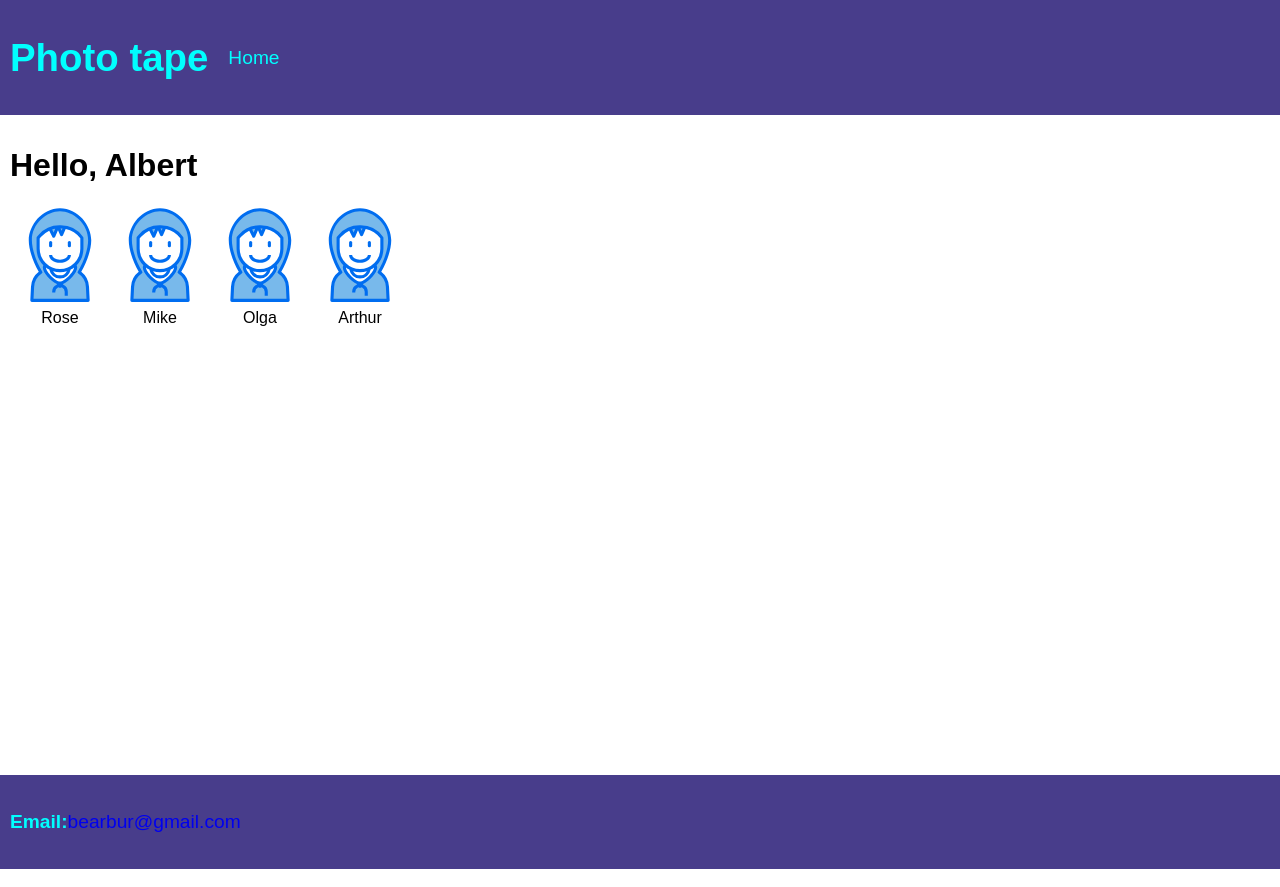
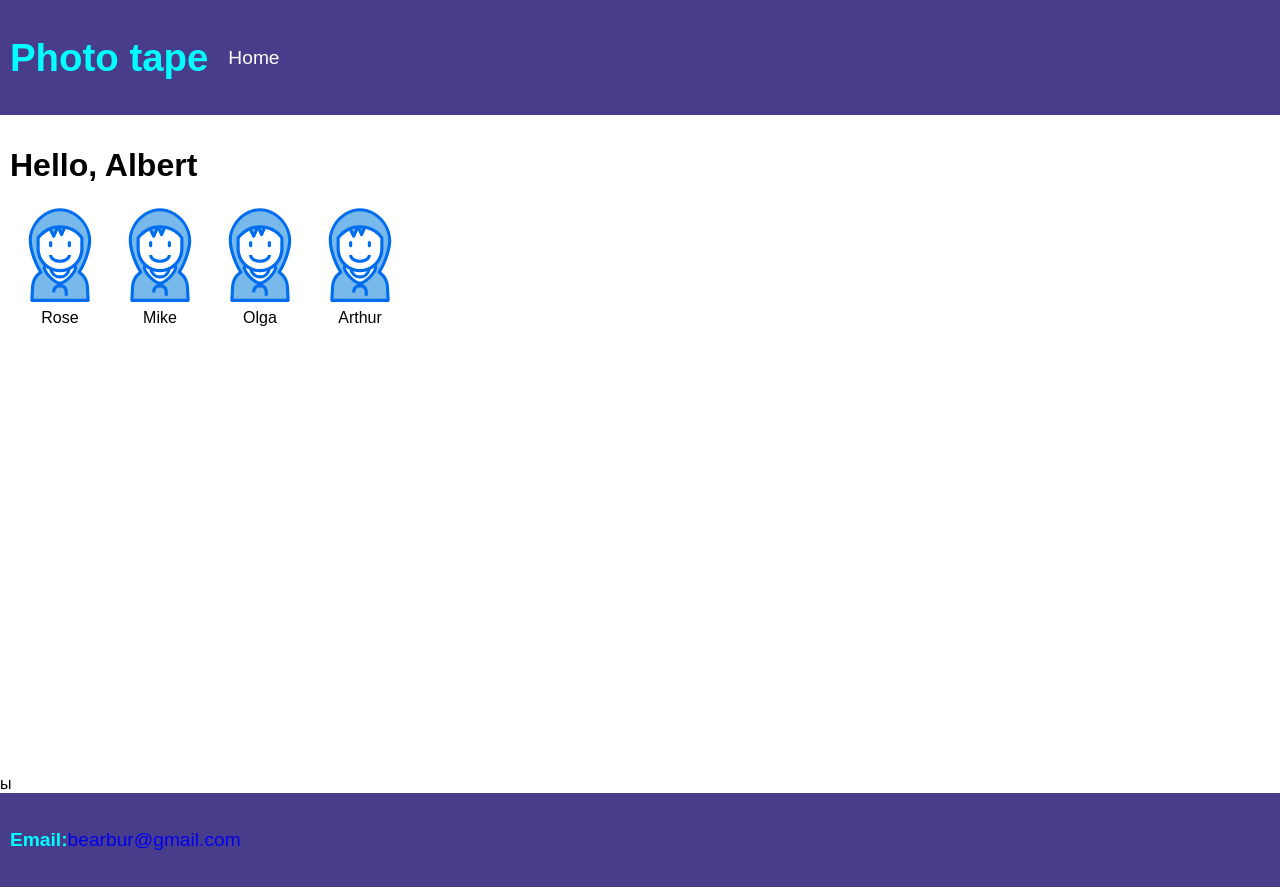
Before and after one commit to bearbur/photo-tape, a React app: page / in a window 1280 px wide. Built offline with nearby package versions, Linux system fonts and the light colour scheme.

Commit message:
add react router

```diff
--- a/src/components/header/index.tsx
+++ b/src/components/header/index.tsx
@@ -1,5 +1,5 @@
 import * as React from 'react';
-
+import { Link } from 'react-router-dom';
 type HeaderProps = { title: string; navLinks: { url: string; name: string }[] };
 
 const Header: React.FunctionComponent<HeaderProps> = ({ title, navLinks }: HeaderProps) => {
@@ -8,7 +8,9 @@ const Header: React.FunctionComponent<HeaderProps> = ({ title, navLinks }: Heade
             <h1>{title}</h1>
             <nav>
                 {navLinks.map((navLink, navLinkKey) => (
-                    <div key={`navLinkKey_${navLinkKey}`}>{navLink['name']}</div>
+                    <div key={`navLinkKey_${navLinkKey}`} >
+                        <Link to={navLink.url} style={{color:'#fff'}}> {navLink.name} </Link>
+                    </div>
                 ))}
             </nav>
         </header>
--- a/src/containers/app.tsx
+++ /dev/null
@@ -1,31 +0,0 @@
-import * as React from 'react';
-import Main from './main';
-
-const photosMock = [
-    {
-        name: 'Rose',
-        src: null,
-    },
-    {
-        name: 'Mike',
-        src: null,
-    },
-
-    {
-        name: 'Olga',
-        src: null,
-    },
-
-    {
-        name: 'Arthur',
-        src: null,
-    },
-];
-
-type AppProps = { userName: string };
-
-const App: React.FunctionComponent<AppProps> = ({ userName }: AppProps) => {
-    return <Main userName={userName} photos={photosMock} />;
-};
-
-export default App;
--- a/src/containers/main.tsx
+++ /dev/null
@@ -1,45 +0,0 @@
-import * as React from 'react';
-import Header from '../components/header';
-import Footer from '../components/footer';
-
-const titleMock = 'Photo tape';
-const navLinksMock = [
-    {
-        name: 'Home',
-        url: '/',
-    },
-];
-
-const contactsMock = { email: 'bearbur@gmail.com' };
-
-type MainProps = { photos: Array<{ src: string; name: string }>; userName: string };
-
-const Main: React.FunctionComponent<MainProps> = ({ photos, userName }: MainProps) => (
-    <div style={{ display: 'flex', flexDirection: 'column' }}>
-        <Header title={titleMock} navLinks={navLinksMock} />
-        <main>
-            <div>
-                <h1>{`Hello, ${userName}`}</h1>
-            </div>
-            <div style={{ display: 'flex', flexDirection: 'row', justifyContent: 'flex-start' }}>
-                {photos.map((photo, photoKey) => (
-                    <div key={`photoKey_${photoKey}`}>
-                        <div>
-                            <img
-                                src={photo['src'] ? photo['src'] : './static/user.svg'}
-                                alt={'No data'}
-                                style={{ height: '100px' }}
-                            />
-                        </div>
-                        <div style={{ width: '100%', textAlign: 'center' }}>
-                            <span>{photo['name']}</span>
-                        </div>
-                    </div>
-                ))}
-            </div>
-        </main>
-        <Footer email={contactsMock.email} />
-    </div>
-);
-
-export default Main;
--- /dev/null
+++ b/src/core/app.tsx
@@ -0,0 +1,28 @@
+import * as React from 'react';
+import { BrowserRouter as Router } from 'react-router-dom';
+import Routes from './routes';
+import Header from '../components/header';
+import Footer from '../components/footer';
+import { contactsMock, navLinksMock, titleMock } from '../mocks/mock-app';
+
+const AppWrapper = ({ children }) => {
+    return (
+        <div style={{ display: 'flex', flexDirection: 'column' }}>
+            <Header title={titleMock} navLinks={navLinksMock} />
+            {children}
+            <Footer email={contactsMock.email} />
+        </div>
+    );
+};
+
+const App: React.FunctionComponent = () => {
+    return (
+        <Router>
+            <AppWrapper>
+                <Routes />ы
+            </AppWrapper>
+        </Router>
+    );
+};
+
+export default App;
--- /dev/null
+++ b/src/core/routes.tsx
@@ -0,0 +1,16 @@
+import * as React from 'react';
+import { Route, Switch, Redirect } from 'react-router-dom';
+import Main from '../pages/main';
+import NotFound from '../pages/not-found';
+
+const Routes: React.FunctionComponent = () => (
+    <Switch>
+        <Route path="/" exact component={Main} />
+        <Route path="/error" component={NotFound} />
+        <Route path="*">
+            <Redirect to="/error" />
+        </Route>
+    </Switch>
+);
+
+export default Routes;
--- a/src/index.tsx
+++ b/src/index.tsx
@@ -1,7 +1,5 @@
 import * as React from 'react';
 import * as ReactDOM from 'react-dom';
-import App from './containers/app';
+import App from './core/app';
 
-const userMock = { name: 'Albert' };
-
-ReactDOM.render(<App userName={userMock.name} />, document.getElementById('root'));
+ReactDOM.render(<App />, document.getElementById('root'));
--- /dev/null
+++ b/src/mocks/mock-app.ts
@@ -0,0 +1,32 @@
+export const photosMock = [
+    {
+        name: 'Rose',
+        src: null
+    },
+    {
+        name: 'Mike',
+        src: null
+    },
+
+    {
+        name: 'Olga',
+        src: null
+    },
+
+    {
+        name: 'Arthur',
+        src: null
+    }
+];
+
+export const userMock = { name: 'Albert' };
+
+export const titleMock = 'Photo tape';
+export const navLinksMock = [
+    {
+        name: 'Home',
+        url: '/',
+    },
+];
+
+export const contactsMock = { email: 'bearbur@gmail.com' };
--- /dev/null
+++ b/src/pages/main.tsx
@@ -0,0 +1,28 @@
+import * as React from 'react';
+import { photosMock, userMock } from '../mocks/mock-app';
+
+const Main: React.FunctionComponent = () => (
+    <main>
+        <div>
+            <h1>{`Hello, ${userMock.name}`}</h1>
+        </div>
+        <div style={{ display: 'flex', flexDirection: 'row', justifyContent: 'flex-start' }}>
+            {photosMock.map((photo, photoKey) => (
+                <div key={`photoKey_${photoKey}`}>
+                    <div>
+                        <img
+                            src={photo['src'] ? photo['src'] : './static/user.svg'}
+                            alt={'No data'}
+                            style={{ height: '100px' }}
+                        />
+                    </div>
+                    <div style={{ width: '100%', textAlign: 'center' }}>
+                        <span>{photo['name']}</span>
+                    </div>
+                </div>
+            ))}
+        </div>
+    </main>
+);
+
+export default Main;
--- /dev/null
+++ b/src/pages/not-found.tsx
@@ -0,0 +1,9 @@
+import * as React from 'react';
+
+const NotFound: React.FunctionComponent = () => (
+    <main>
+        <b>Not found :-(</b>
+    </main>
+);
+
+export default NotFound;
--- a/tsconfig.json
+++ b/tsconfig.json
@@ -8,5 +8,5 @@
   "include": [
     "src"
   ],
-  "compileOnSave": false
+  "compileOnSave": true
 }
--- a/webpack.config.js
+++ b/webpack.config.js
@@ -1,7 +1,8 @@
-module.exports = {
+/*eslint-disable*/
+module.exports/*eslint-enable*/ = {
     entry: './src/index.tsx',
     output: {
-        path: __dirname + '/public',
+        /*eslint-disable*/path: __dirname + '/public',/*eslint-enable*/
         filename: 'build/app.js',
     },
     resolve: {
@@ -9,6 +10,7 @@ module.exports = {
     },
     devServer: {
         port: 4444,
+        historyApiFallback: true,
     },
     module: {
         rules: [{ test: /\.tsx?$/, loader: 'ts-loader' }],
```
Also changed, not shown: package.json (+6 -4 lines), 1 other file (tests, documents, lock files or other folders).
